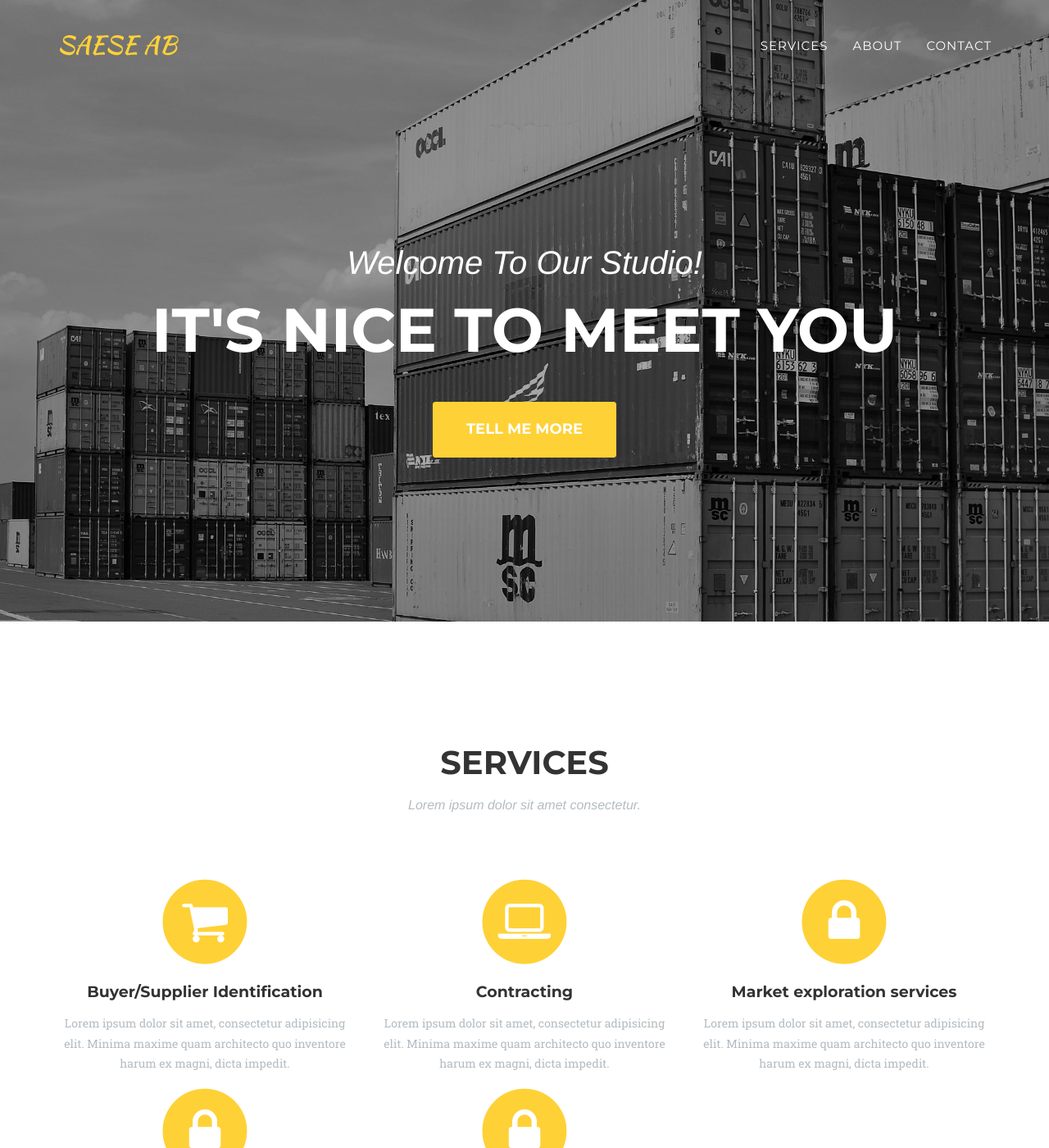
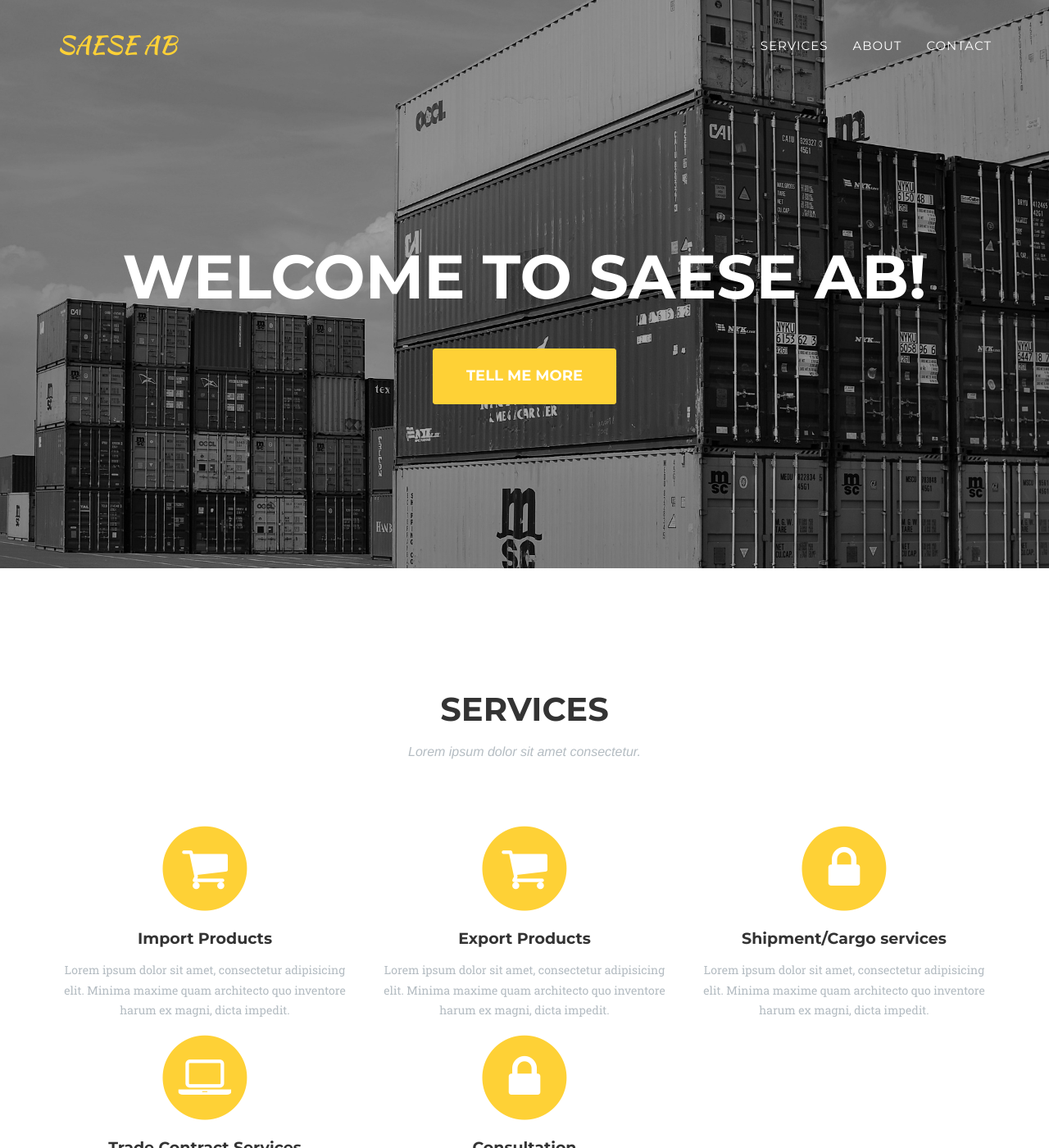
Before and after one commit to saeseab/saeseab.github.io, a Jekyll site: the page built from index.html, in a window 1280 px wide and 1400 px high. Shown: the whole window at 82% size. Built offline with Jekyll 4.4.1, drawn with Linux system fonts in a browser that asks for light colours; some web fonts are replaced; some of the changed text lies outside the part shown.

Commit message:
improve test

```diff
--- a/_includes/header.html
+++ b/_includes/header.html
@@ -38,8 +38,8 @@
     <header>
         <div class="container">
             <div class="intro-text">
-                <div class="intro-lead-in">Welcome To Our Studio!</div>
-                <div class="intro-heading">It's Nice To Meet You</div>
+                <!-- <div class="intro-lead-in">Welcome To Our Studio!</div> -->
+                <div class="intro-heading">Welcome to SAESE AB!</div>
                 <a href="#services" class="page-scroll btn btn-xl">Tell Me More</a>
             </div>
         </div>
--- a/_includes/services.html
+++ b/_includes/services.html
@@ -13,7 +13,23 @@
                         <i class="fa fa-circle fa-stack-2x text-primary"></i>
                         <i class="fa fa-shopping-cart fa-stack-1x fa-inverse"></i>
                     </span>
-                    <h4 class="service-heading">Buyer/Supplier Identification</h4>
+                    <h4 class="service-heading">Import Products</h4>
+                    <p class="text-muted">Lorem ipsum dolor sit amet, consectetur adipisicing elit. Minima maxime quam architecto quo inventore harum ex magni, dicta impedit.</p>
+                </div>
+                <div class="col-md-4">
+                    <span class="fa-stack fa-4x">
+                        <i class="fa fa-circle fa-stack-2x text-primary"></i>
+                        <i class="fa fa-shopping-cart fa-stack-1x fa-inverse"></i>
+                    </span>
+                    <h4 class="service-heading">Export Products</h4>
+                    <p class="text-muted">Lorem ipsum dolor sit amet, consectetur adipisicing elit. Minima maxime quam architecto quo inventore harum ex magni, dicta impedit.</p>
+                </div>
+                <div class="col-md-4">
+                    <span class="fa-stack fa-4x">
+                        <i class="fa fa-circle fa-stack-2x text-primary"></i>
+                        <i class="fa fa-lock fa-stack-1x fa-inverse"></i>
+                    </span>
+                    <h4 class="service-heading">Shipment/Cargo services</h4>
                     <p class="text-muted">Lorem ipsum dolor sit amet, consectetur adipisicing elit. Minima maxime quam architecto quo inventore harum ex magni, dicta impedit.</p>
                 </div>
                 <div class="col-md-4">
@@ -21,23 +37,7 @@
                         <i class="fa fa-circle fa-stack-2x text-primary"></i>
                         <i class="fa fa-laptop fa-stack-1x fa-inverse"></i>
                     </span>
-                    <h4 class="service-heading">Contracting</h4>
-                    <p class="text-muted">Lorem ipsum dolor sit amet, consectetur adipisicing elit. Minima maxime quam architecto quo inventore harum ex magni, dicta impedit.</p>
-                </div>
-                <div class="col-md-4">
-                    <span class="fa-stack fa-4x">
-                        <i class="fa fa-circle fa-stack-2x text-primary"></i>
-                        <i class="fa fa-lock fa-stack-1x fa-inverse"></i>
-                    </span>
-                    <h4 class="service-heading">Market exploration services</h4>
-                    <p class="text-muted">Lorem ipsum dolor sit amet, consectetur adipisicing elit. Minima maxime quam architecto quo inventore harum ex magni, dicta impedit.</p>
-                </div>
-                <div class="col-md-4">
-                    <span class="fa-stack fa-4x">
-                        <i class="fa fa-circle fa-stack-2x text-primary"></i>
-                        <i class="fa fa-lock fa-stack-1x fa-inverse"></i>
-                    </span>
-                    <h4 class="service-heading">Shipment/cargo services</h4>
+                    <h4 class="service-heading">Trade Contract Services</h4>
                     <p class="text-muted">Lorem ipsum dolor sit amet, consectetur adipisicing elit. Minima maxime quam architecto quo inventore harum ex magni, dicta impedit.</p>
                 </div>
                 <div class="col-md-4">
```
